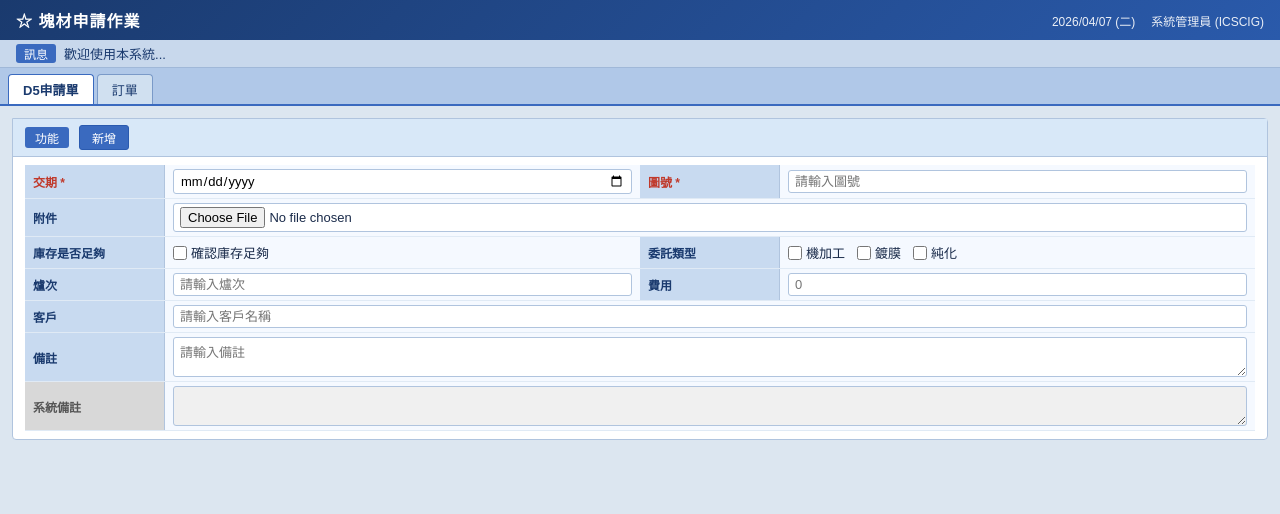
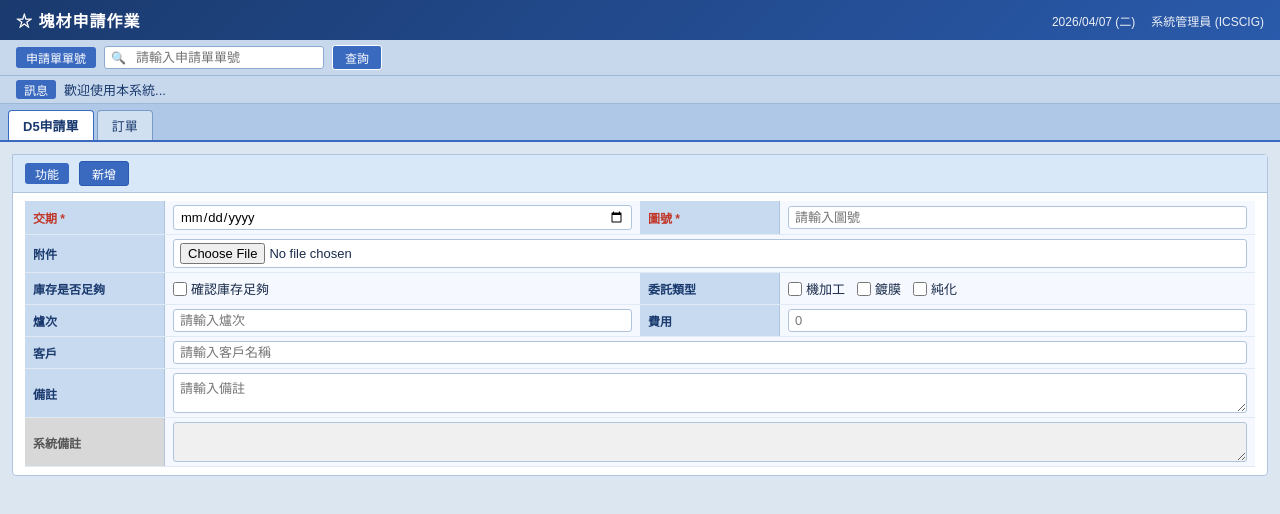
Before and after one commit to Sumengkai/20260407_GB_Project_2, a Vue app: page / in a window 1280 px wide. Shown: the top 514 px of the page. Built offline with nearby package versions, Linux system fonts and the light colour scheme.

Commit message:
Add files via upload

```diff
--- a/src/App.vue
+++ b/src/App.vue
@@ -7,6 +7,22 @@
         <span>{{ currentDate }}</span>
         <span>系統管理員 (ICSCIG)</span>
       </div>
+    </div>
+
+    <!-- 查詢列 -->
+    <div class="query-bar">
+      <span class="query-label">申請單單號</span>
+      <div class="query-input-wrap">
+        <span class="query-icon">🔍</span>
+        <input
+          v-model="queryNo"
+          type="text"
+          class="query-input"
+          placeholder="請輸入申請單單號"
+          @keyup.enter="doQuery"
+        />
+      </div>
+      <button class="btn btn-query" @click="doQuery">查詢</button>
     </div>
 
     <!-- 訊息列 -->
@@ -294,12 +310,26 @@ const currentDate = `${now.getFullYear()}/${String(now.getMonth()+1).padStart(2,
 
 // 頁籤
 // 全部頁籤定義（固定索引）
+// 頁籤
 const tabs = ['D5申請單','訂單','機加工(耗用)','機加工(產出)','鍍膜(耗用)','鍍膜(產出)','純化(耗用)','純化(產出)']
 const activeTab = ref(0)
 
 // 訊息
 const message = reactive({ text: '歡迎使用本系統...', type: 'info' })
 const showMsg = (text, type='info') => { message.text = text; message.type = type }
+
+// 查詢
+const queryNo = ref('')
+function doQuery() {
+  const q = queryNo.value.trim()
+  if (!q) { showMsg('請輸入申請單單號', 'error'); return }
+  if (d5.id && d5.id.toUpperCase() === q.toUpperCase()) {
+    activeTab.value = 0
+    showMsg(`查詢成功：已載入申請單 ${d5.id}`, 'success')
+  } else {
+    showMsg(`查無申請單：${q}`, 'error')
+  }
+}
 
 // D5 資料（欄位直接開放輸入，按新增完成建檔）
 const d5 = reactive({
@@ -436,6 +466,54 @@ function handleOutputDelete(proc, { section, ids }) {
 .header-title { font-size:16px; font-weight:bold; letter-spacing:1px; }
 .header-info  { font-size:12px; display:flex; gap:16px; opacity:.9; }
 
+/* 查詢列 */
+.query-bar {
+  background: #c8d8ec;
+  border-bottom: 1px solid #a0b8d8;
+  padding: 5px 16px;
+  display: flex;
+  align-items: center;
+  gap: 8px;
+}
+.query-label {
+  background: #3a6abf;
+  color: #fff;
+  padding: 2px 10px;
+  border-radius: 3px;
+  font-size: 12px;
+  white-space: nowrap;
+}
+.query-input-wrap {
+  display: flex;
+  align-items: center;
+  border: 1px solid #8aaad0;
+  border-radius: 3px;
+  background: #fff;
+  overflow: hidden;
+  width: 220px;
+}
+.query-icon { padding: 0 6px; font-size: 12px; color: #7a9ac8; }
+.query-input {
+  flex: 1;
+  border: none;
+  outline: none;
+  padding: 3px 4px;
+  font-size: 13px;
+  font-family: inherit;
+  background: transparent;
+}
+.btn-query {
+  background: #3a6abf;
+  color: #fff;
+  border: 1px solid #2a5aaf;
+  padding: 3px 14px;
+  font-size: 12px;
+  font-family: inherit;
+  border-radius: 3px;
+  cursor: pointer;
+}
+.btn-query:hover { filter: brightness(1.1); }
+
 /* 訊息列 */
 .message-bar {
   background:#c8d8ec; border-bottom:1px solid #a0b8d8;
```
